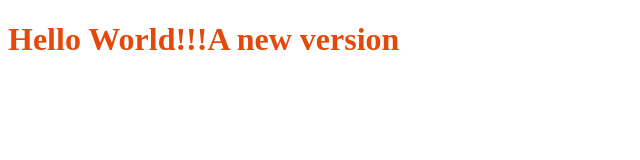
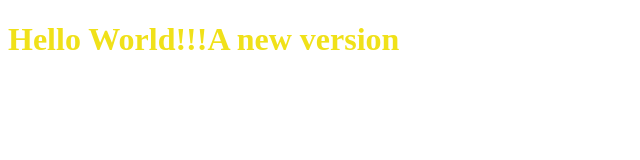
Before and after one commit to rekha1801/sass-standalone, a website: page src/index.html in a window 1280 px wide. Shown: the whole page, without its empty margins (0-640 px from the left). Drawn offline with nearby package versions, Linux system fonts and the light colour scheme; files that its build step writes are made by us from their sources.

Commit message:
Initial commit sass

```diff
--- a/src/scss/main.scss
+++ b/src/scss/main.scss
@@ -1,4 +1,4 @@
-$color:rgb(228, 72, 10);
+$color:rgb(240, 225, 25);
 
 h1{
     color:$color;
```
